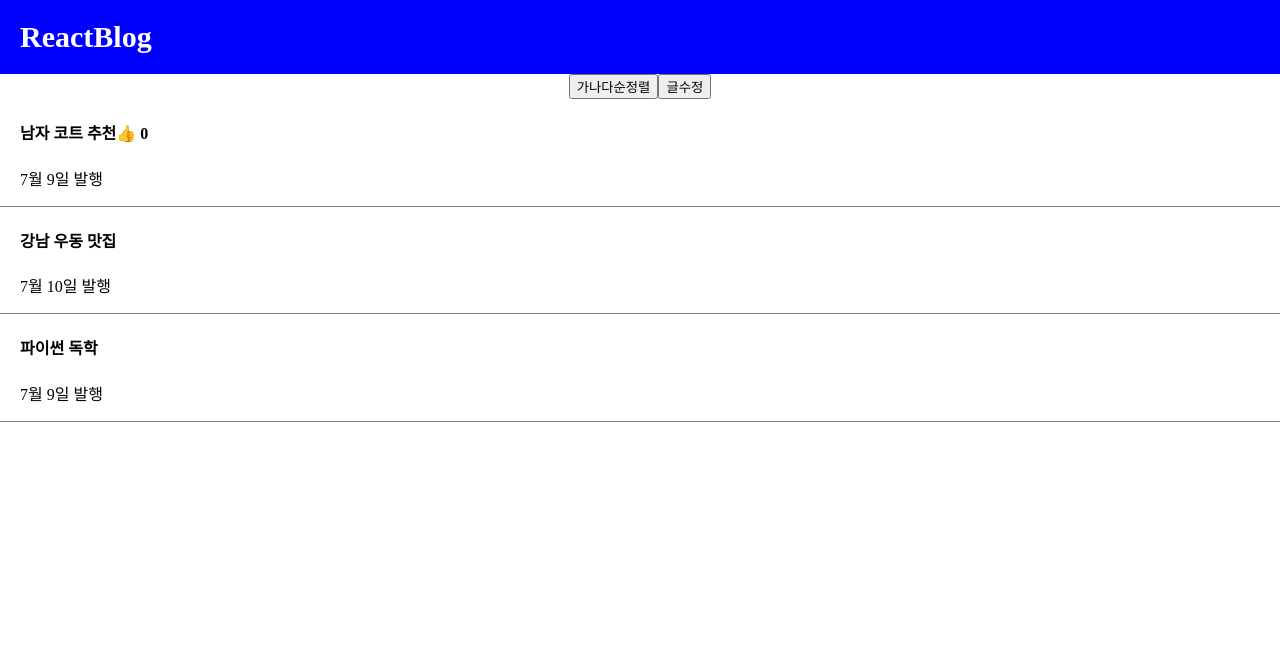
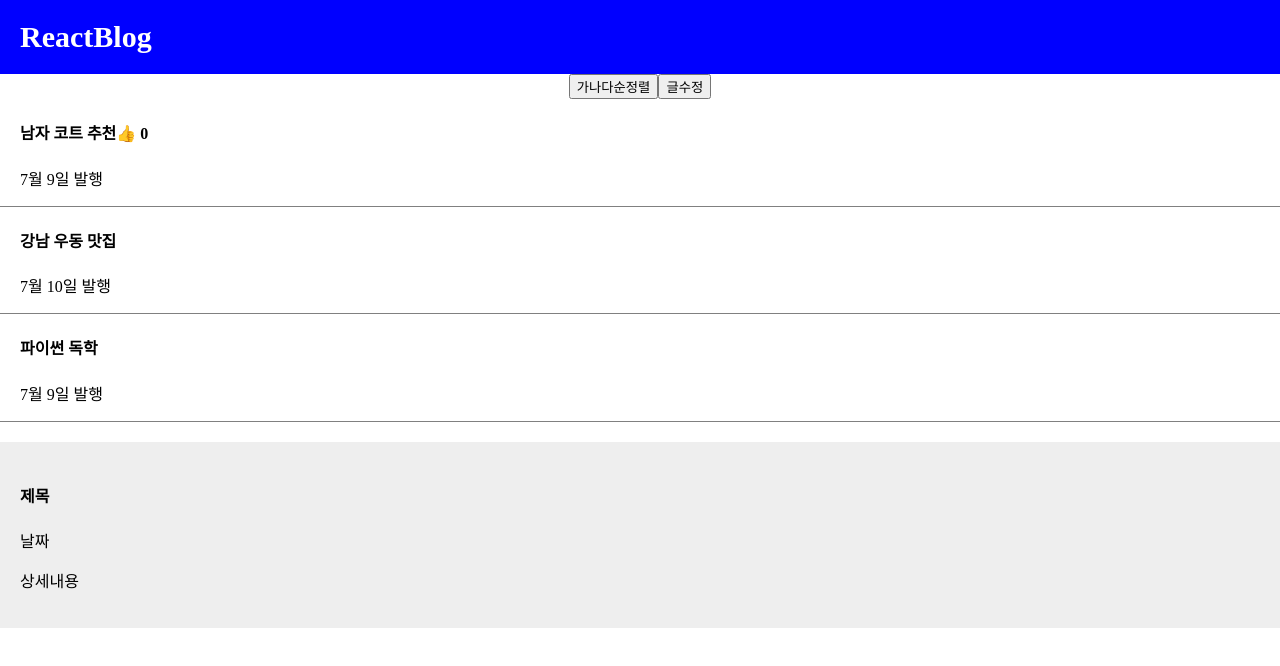
Before and after one commit to myunggiM/Blog, a React (Create React App) app: page / in a window 1280 px wide. Shown: the top 666 px of the page. Built offline with nearby package versions, Linux system fonts and the light colour scheme.

Commit message:
더러운 html

```diff
--- a/src/App.css
+++ b/src/App.css
@@ -56,3 +56,10 @@
     transform: rotate(360deg);
   }
 }
+
+.modal{
+  margin-top: 20px;
+  padding: 20px;
+  background: #eee;
+  text-align: left;
+}
--- a/src/App.js
+++ b/src/App.js
@@ -39,7 +39,11 @@
         <h4>{ 글제목[2] }</h4>
         <p>7월 9일 발행</p>
       </div>
-
+      <div className="modal">
+        <h4>제목</h4>
+        <p>날짜</p>
+        <p>상세내용</p>
+      </div>
     </div>
 
   );
```
